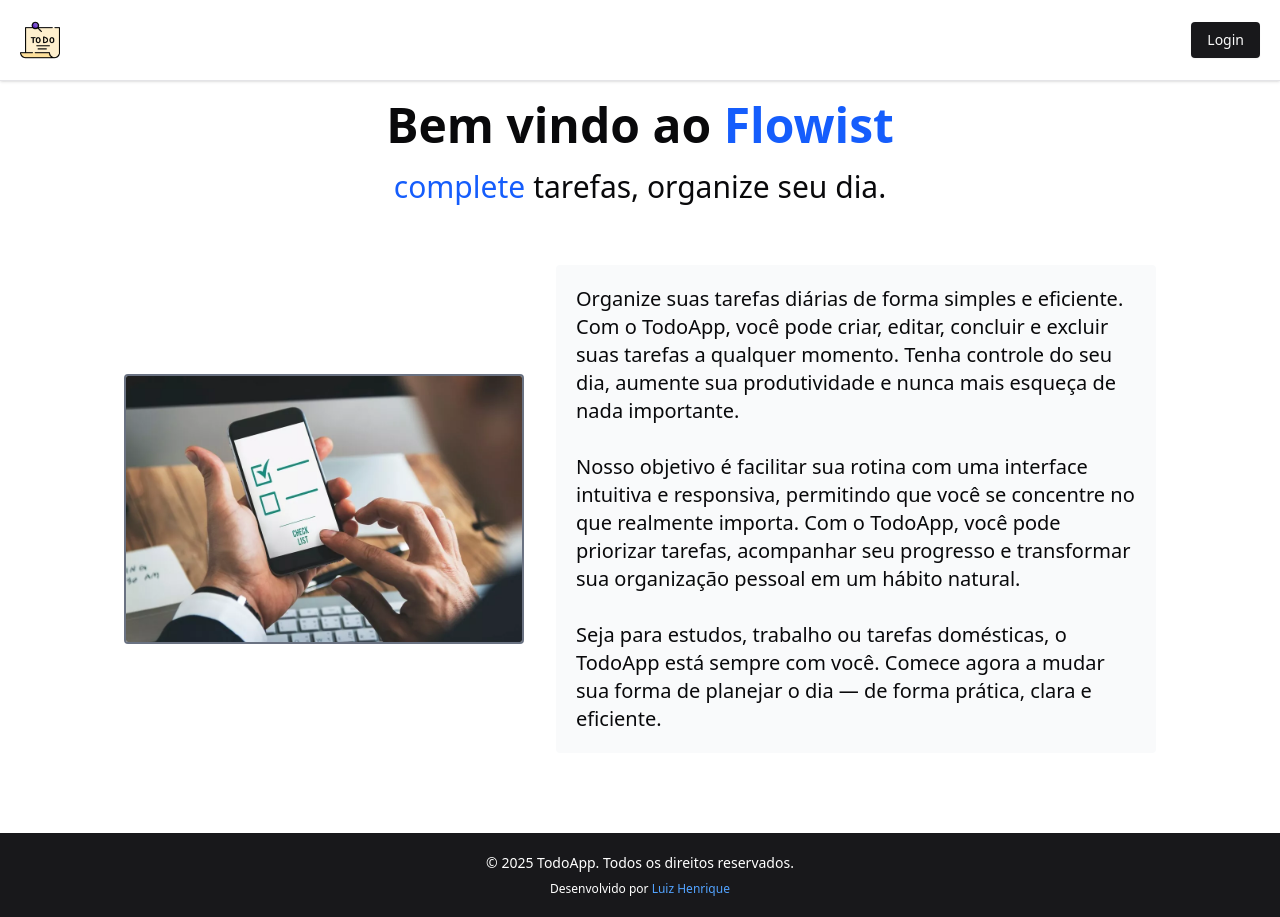
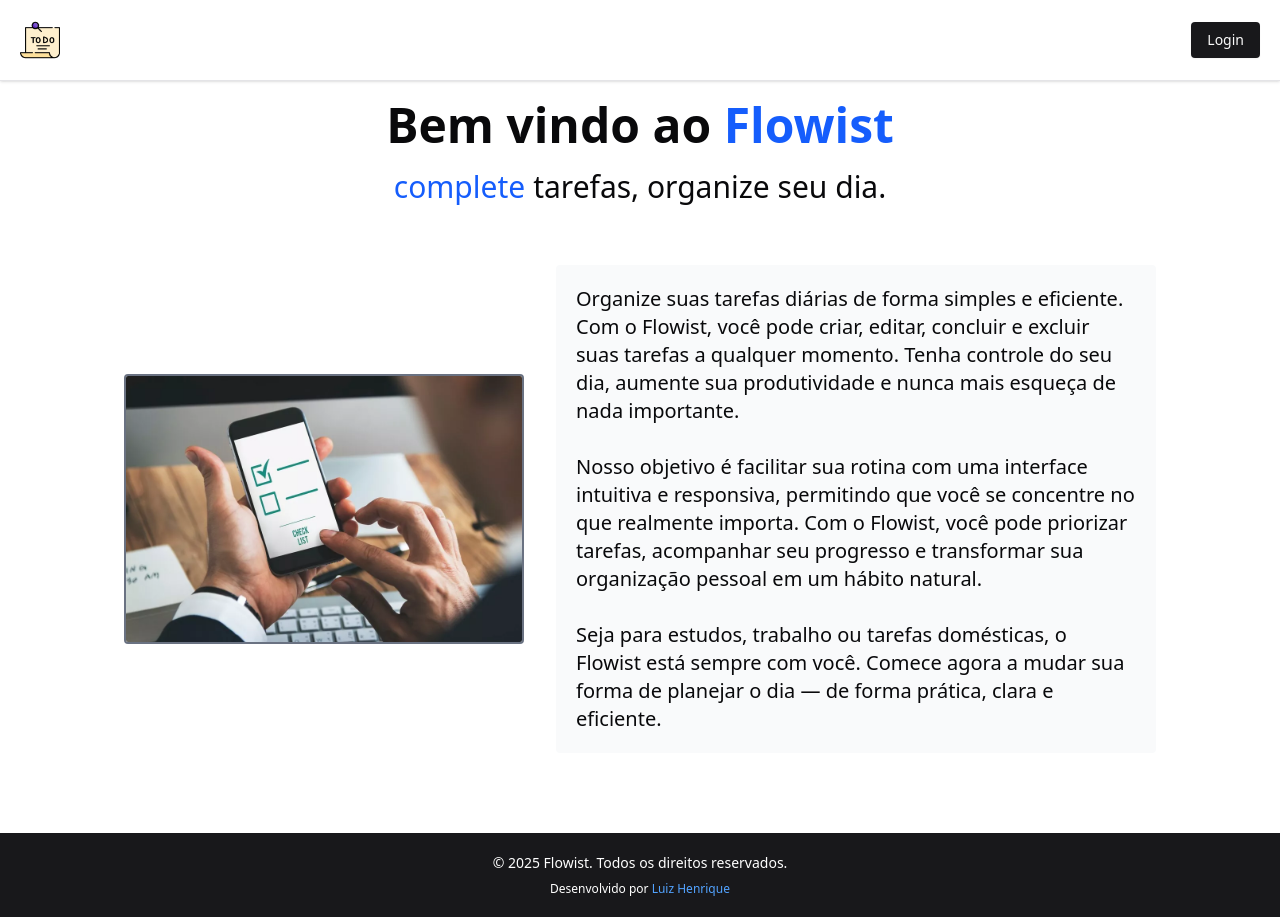
Before and after one commit to Luiz-HQ/Flowist, a Next.js app: page / in a window 1280 px wide. Built offline with nearby package versions, Linux system fonts and the light colour scheme.

Commit message:
Changed todoApp to Flowist on homepage

```diff
--- a/src/app/page.tsx
+++ b/src/app/page.tsx
@@ -53,17 +53,17 @@ export default function Home() {
             />
             <p className="bg-gray-50 rounded-[4px] p-5 text-xl w-full md:w-1/2">
               Organize suas tarefas diárias de forma simples e eficiente. Com o
-              TodoApp, você pode criar, editar, concluir e excluir suas tarefas
+              Flowist, você pode criar, editar, concluir e excluir suas tarefas
               a qualquer momento. Tenha controle do seu dia, aumente sua
               produtividade e nunca mais esqueça de nada importante. <br />
               <br />
               Nosso objetivo é facilitar sua rotina com uma interface intuitiva
               e responsiva, permitindo que você se concentre no que realmente
-              importa. Com o TodoApp, você pode priorizar tarefas, acompanhar
+              importa. Com o Flowist, você pode priorizar tarefas, acompanhar
               seu progresso e transformar sua organização pessoal em um hábito
               natural. <br />
               <br />
-              Seja para estudos, trabalho ou tarefas domésticas, o TodoApp está
+              Seja para estudos, trabalho ou tarefas domésticas, o Flowist está
               sempre com você. Comece agora a mudar sua forma de planejar o dia
               — de forma prática, clara e eficiente.
             </p>
--- a/src/components/layout/footer.tsx
+++ b/src/components/layout/footer.tsx
@@ -3,7 +3,7 @@ export default function Footer() {
     <footer className="bg-[#18181B] text-white p-5 mt-10 w-full h-full">
       <div className="container mx-auto text-center">
         <p className="text-sm">
-          &copy; {new Date().getFullYear()} TodoApp. Todos os direitos
+          &copy; {new Date().getFullYear()} Flowist. Todos os direitos
           reservados.
         </p>
         <p className="text-xs mt-2">
```
